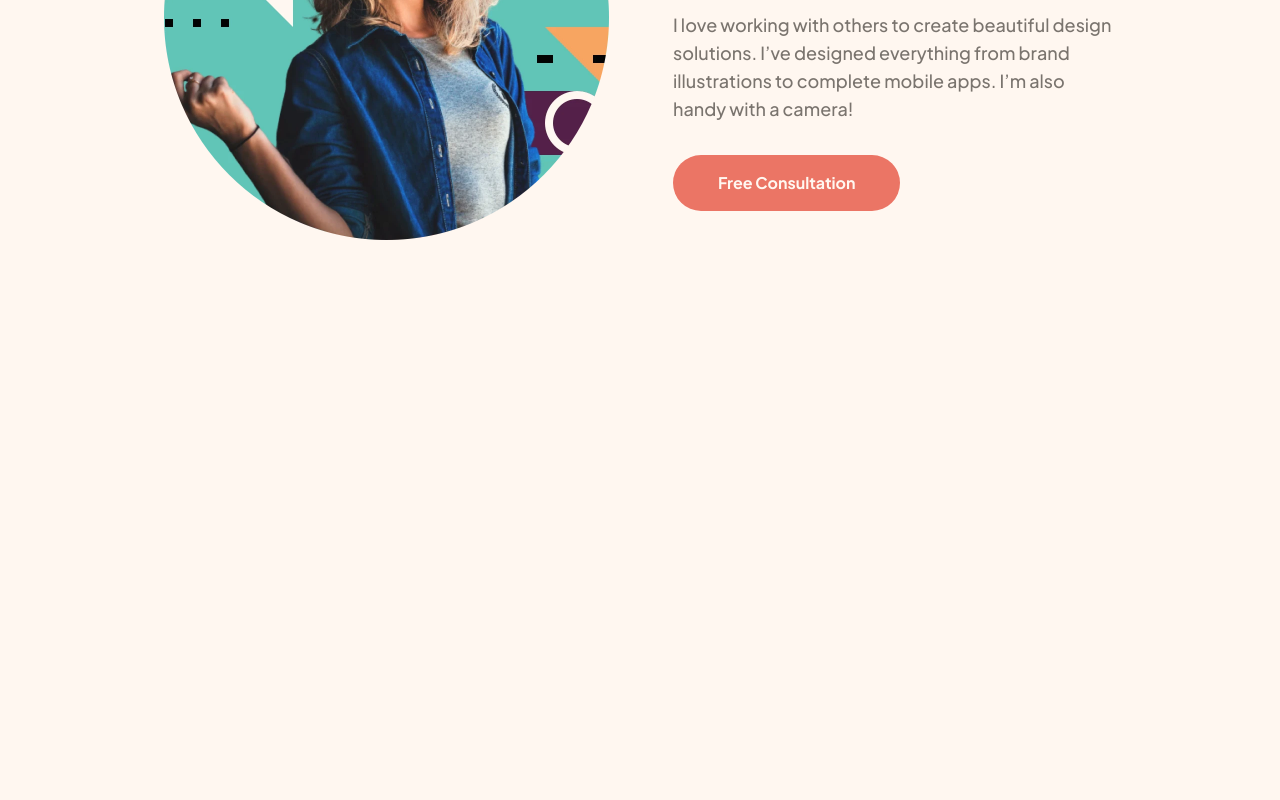
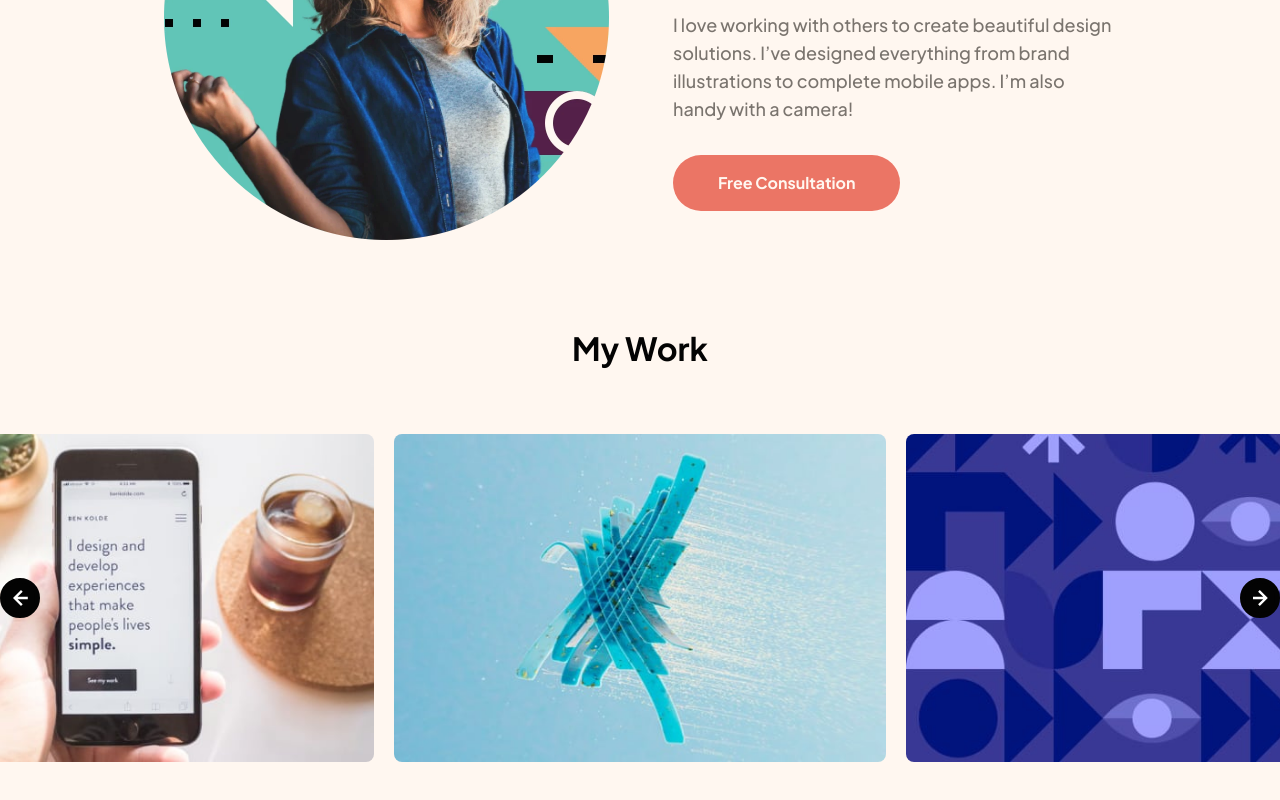
Before and after one commit to Wong0790/spa-design-portfolio, a Vue app: page / in a window 1280 px wide. Shown: the part 1103-1903 px from the top of the page. Before the commit the page ends 1411 px from the top, so only its background shows below. Built offline with nearby package versions, Linux system fonts and the light colour scheme.

Commit message:
Add Carrousel component to work section

```diff
--- a/package.json
+++ b/package.json
@@ -11,7 +11,8 @@
   "dependencies": {
     "@fontsource/plus-jakarta-sans": "^5.0.18",
     "@vueuse/core": "^10.7.2",
-    "vue": "^3.3.11"
+    "vue": "^3.3.11",
+    "vue3-carousel": "^0.3.1"
   },
   "devDependencies": {
     "@tailwindcss/typography": "^0.5.10",
--- a/src/App.vue
+++ b/src/App.vue
@@ -2,6 +2,7 @@
 import FreeConsultation from "./components/FreeConsultation.vue";
 import SkillsSection from "./components/SkillsSection.vue";
 import AboutSection from "./components/AboutSection.vue";
+import WorkSection from "./components/WorkSection.vue";
 </script>
 
 <template>
@@ -11,7 +12,7 @@ import AboutSection from "./components/AboutSection.vue";
   <main>
     <SkillsSection />
     <AboutSection />
-    <section id="work"></section>
+    <WorkSection />
     <section id="consultation"></section>
   </main>
   <footer></footer>
--- /dev/null
+++ b/src/components/Icons/ArrowLeft.vue
@@ -0,0 +1,10 @@
+<script lang="ts" setup></script>
+
+<template lang="">
+  <svg width="15" height="16" xmlns="http://www.w3.org/2000/svg">
+    <path
+      fill="#FFF"
+      d="M8 0 0 8l8 8 1.687-1.687-5.121-5.12h10.241V6.807H4.566l5.121-5.12z"
+    />
+  </svg>
+</template>
--- /dev/null
+++ b/src/components/Icons/ArrowRight.vue
@@ -0,0 +1,10 @@
+<script lang="ts" setup></script>
+
+<template lang="">
+  <svg width="15" height="16" xmlns="http://www.w3.org/2000/svg">
+    <path
+      fill="#FFF"
+      d="m6.808 16 8-8-8-8-1.687 1.687 5.121 5.12H.001v2.386h10.241l-5.121 5.12z"
+    />
+  </svg>
+</template>
--- a/src/components/Icons/index.js
+++ b/src/components/Icons/index.js
@@ -5,3 +5,5 @@ export { default as IlustrationsIcon } from "./IlustrationsIcon.vue";
 export { default as MotionGraphicsIcon } from "./MotionGraphicsIcon.vue";
 export { default as PhotographyIcon } from "./PhotographyIcon.vue";
 export { default as UxUiIcon } from "./UxUiIcon.vue";
+export { default as ArrowRight } from "./ArrowRight.vue";
+export { default as ArrowLeft } from "./ArrowLeft.vue";
--- /dev/null
+++ b/src/components/WorkCarrousel.vue
@@ -0,0 +1,49 @@
+<script lang="ts" setup>
+import { ref, computed } from "vue";
+import { images } from "@/data/data.ts";
+import { Carousel, Navigation, Slide } from "vue3-carousel";
+import { ArrowRight, ArrowLeft } from "@/components/Icons";
+import { breakpointsTailwind, useBreakpoints } from "@vueuse/core";
+
+const breakpoints = useBreakpoints(breakpointsTailwind);
+const smallerThanLg = ref(breakpoints.smaller("lg"));
+const smallerThanSm = ref(breakpoints.smaller("sm"));
+
+const itemsToShow = computed(() =>
+  !smallerThanLg.value ? 2.5 : !smallerThanSm.value ? 1.5 : 1.2
+);
+</script>
+
+<template>
+  <Carousel :items-to-show="itemsToShow" :wrap-around="true">
+    <Slide v-for="(image, index) in images" :key="index">
+      <img :src="image.src" :alt="image.alt" class="carousel__item" />
+    </Slide>
+    <template #addons>
+      <Navigation>
+        <template #next>
+          <ArrowRight />
+        </template>
+        <template #prev>
+          <ArrowLeft />
+        </template>
+      </Navigation>
+    </template>
+  </Carousel>
+</template>
+
+<style>
+.carousel__prev,
+.carousel__next {
+  box-sizing: content-box;
+  border: 5px solid #030303;
+  border-radius: 50%;
+  background-color: #030303;
+}
+
+.carousel__prev:hover,
+.carousel__next:hover {
+  border: 5px solid #755cde;
+  background-color: #755cde;
+}
+</style>
--- /dev/null
+++ b/src/components/WorkSection.vue
@@ -0,0 +1,9 @@
+<script lang="ts" setup>
+import WorkCarrousel from "@/components/WorkCarrousel.vue";
+</script>
+<template>
+  <section id="work" class="work-container">
+    <h3>My Work</h3>
+    <WorkCarrousel class="mt-8 md:mt-14" />
+  </section>
+</template>
--- a/src/data/data.ts
+++ b/src/data/data.ts
@@ -1,4 +1,9 @@
-import { Skill } from "@/types/base.ts";
+import { Skill, SlideImage } from "@/types/base.ts";
+import imageSlide1 from "@/assets/image-slide-1.jpg";
+import imageSlide2 from "@/assets/image-slide-2.jpg";
+import imageSlide3 from "@/assets/image-slide-3.jpg";
+import imageSlide4 from "@/assets/image-slide-4.jpg";
+import imageSlide5 from "@/assets/image-slide-5.jpg";
 
 export const skills: Skill[] = [
   {
@@ -33,3 +38,11 @@ export const skills: Skill[] = [
     style: "card col-span-2 max-h-none sm:max-h-40 bg-red-grape",
   },
 ];
+
+export const images: SlideImage[] = [
+  { src: imageSlide1, alt: "Work Image 1" },
+  { src: imageSlide2, alt: "Work Image 2" },
+  { src: imageSlide3, alt: "Work Image 3" },
+  { src: imageSlide4, alt: "Work Image 4" },
+  { src: imageSlide5, alt: "Work Image 5" },
+];
--- a/src/main.ts
+++ b/src/main.ts
@@ -3,6 +3,7 @@ import "@fontsource/plus-jakarta-sans";
 import "@fontsource/plus-jakarta-sans/500.css";
 import "@fontsource/plus-jakarta-sans/700.css";
 import "./style.css";
+import "vue3-carousel/dist/carousel.css";
 import App from "./App.vue";
 import {
   GraphicDesignIcon,
--- a/src/style.css
+++ b/src/style.css
@@ -96,3 +96,15 @@ body {
 .about-container > img {
   @apply md:absolute lg:static md:bottom-0 md:-left-16;
 }
+
+.work-container {
+  @apply text-center mt-16 md:mt-88px;
+}
+
+.carousel__item {
+  @apply min-h-48 w-full rounded-lg flex justify-center items-center;
+}
+
+.carousel__slide {
+  @apply p-1.5 lg:p-2.5;
+}
--- a/tailwind.config.js
+++ b/tailwind.config.js
@@ -21,6 +21,7 @@ export default {
         xs: "339px",
       },
       minHeight: {
+        48: "200px",
         44: "182px",
         40: "158px",
       },
@@ -55,8 +56,10 @@ export default {
         "45px": "2.8125rem",
         "38px": "2.375rem",
         "14px": "0.875rem",
+        "5px": "0.3125rem",
       },
       margin: {
+        "88px": "5.5rem",
         "66px": "4.125rem",
         "34px": "2.125rem",
       },
```
Also changed, not shown: src/types/base.ts (+7 -0 lines), 1 other file (tests, documents, lock files or other folders).
